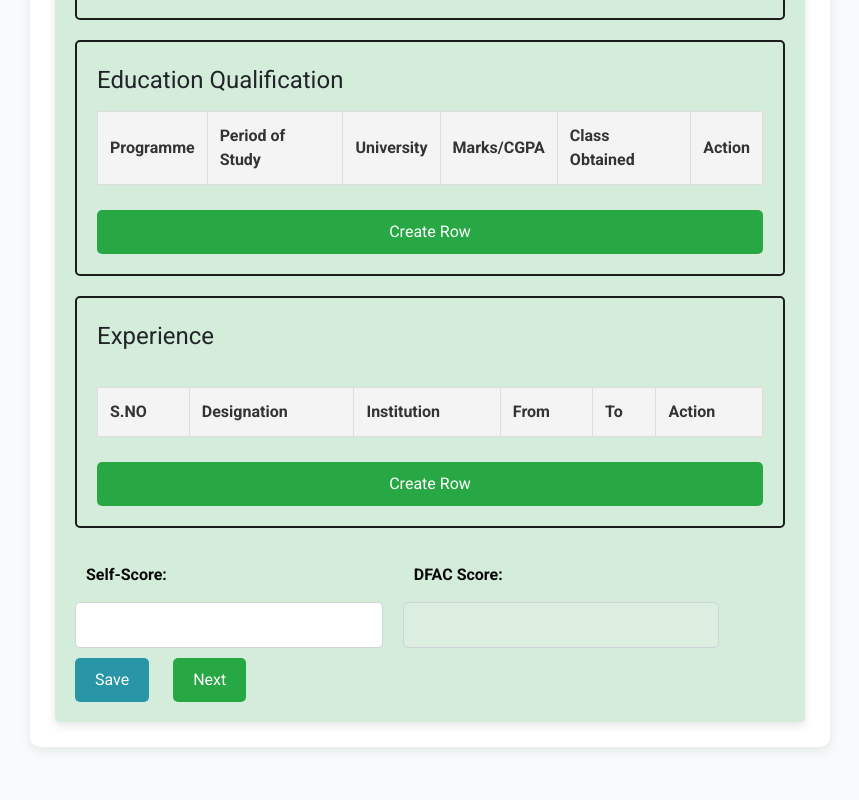
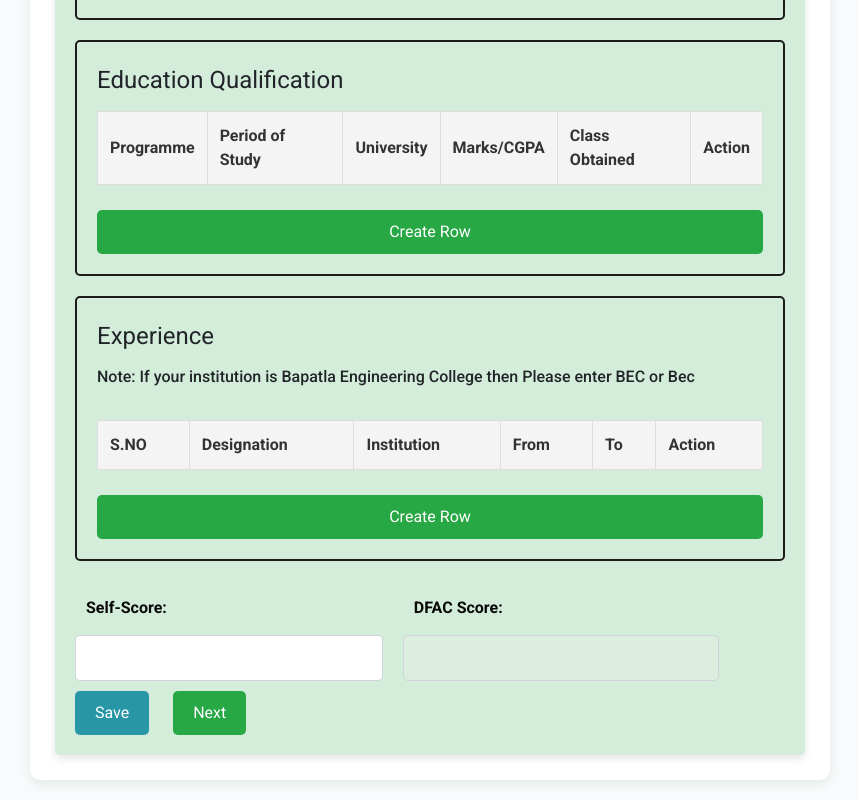
Before and after one commit to Jayakumar301/Final_pro_main, a React (Vite) app in the folder vite-project/: page /parts in a window 1280 px wide. Shown: the part 1498-2298 px from the top of the page, without its empty margins (210-1069 px from the left). Before the commit the page ends 2265 px from the top, so only its background shows below. Built offline with nearby package versions, Linux system fonts and the light colour scheme.

Commit message:
Updated Pages

```diff
--- a/vite-project/src/PartA.jsx
+++ b/vite-project/src/PartA.jsx
@@ -33,7 +33,17 @@ function PartA({ category, openTab }) {
       // Convert years with decimal precision for months
       const yearsWithMonths = parseFloat(experienceInYears.toFixed(1)); // Example: 5 years 4 months -> 5.3
 
-      if (institution.toLowerCase() === 'bapatla engineering college' || institution.toLowerCase() === 'bec') {
+      const normalizedInstitution = institution.toLowerCase();
+      const bapatlaInstitutions = [
+        'bapatla engineering college',
+        'bapatlaengineeringcollege',
+        'bapatlaEngineeringcollege',
+        'BapatlaEngineeringcollege',
+        'BapatlaEngineeringCollege',
+        'bec',"BEC","Bec","Bapatla Engineering College","Bapatla Engineering college",
+      ];
+
+      if (bapatlaInstitutions.includes(normalizedInstitution)) {
         totalScore += yearsWithMonths * 5;
       } else {
         totalScore += yearsWithMonths * 2.5;
@@ -487,6 +497,7 @@ function PartA({ category, openTab }) {
 
       <fieldset className="fieldset-table">
         <legend>Experience</legend>
+        <h6>Note: If your institution is Bapatla Engineering College then Please enter BEC or Bec</h6>
         <div className="table-container">
           <table>
             <thead>
```
